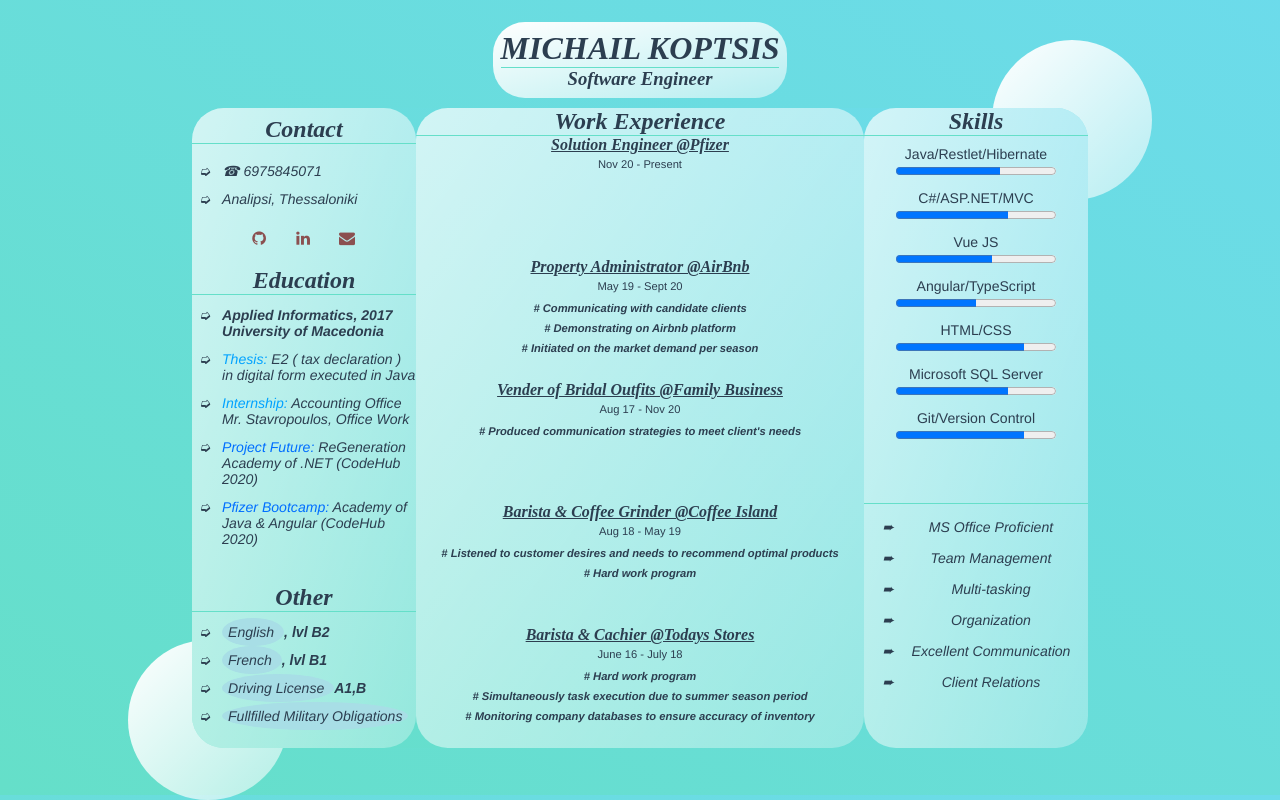
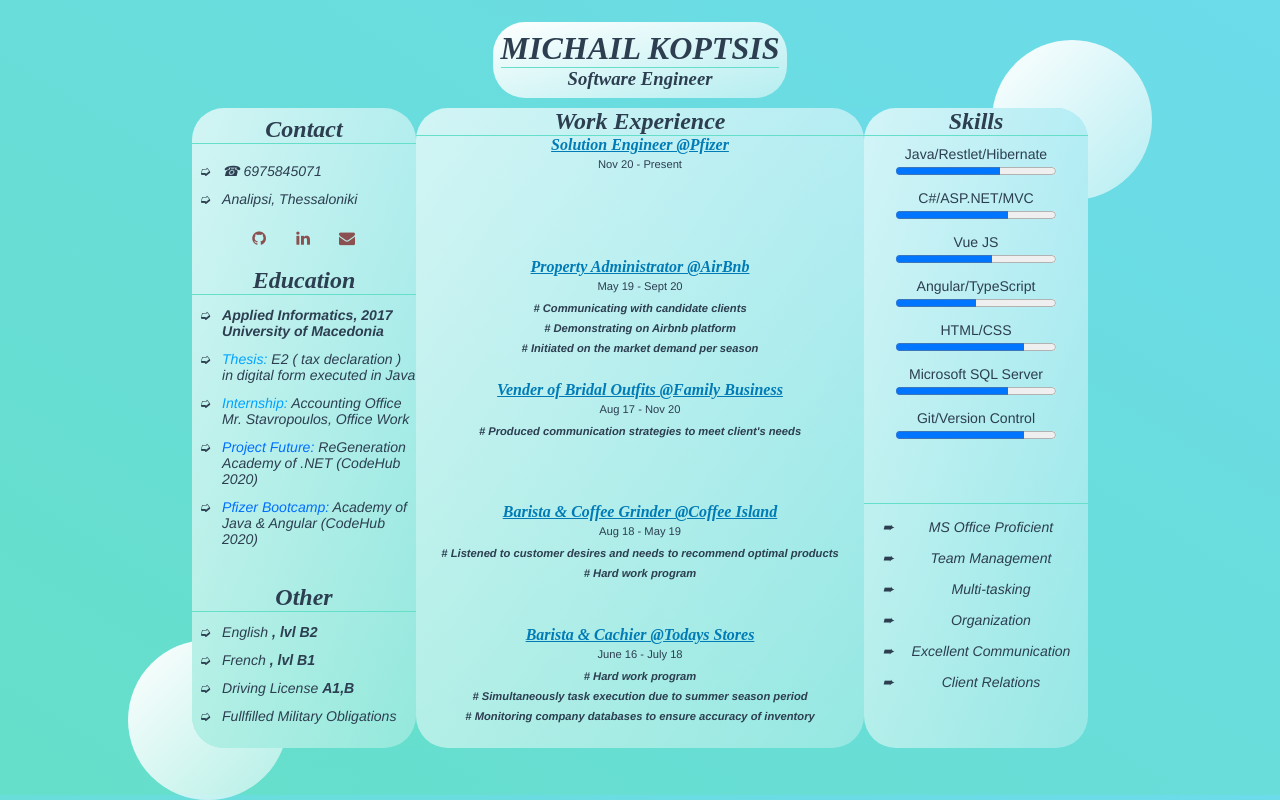
Before and after one commit to mixailkop10/My_CV, a Vue app: page / in a window 1280 px wide. Built offline with nearby package versions, Linux system fonts and the light colour scheme.

Commit message:
finish last styling

```diff
--- a/src/components/HomePage.vue
+++ b/src/components/HomePage.vue
@@ -266,6 +266,7 @@ h4 {
   font-style: italic;
   font-family: -webkit-pictograph;
   text-decoration: underline;
+  color: #007bb6;
 }
 li {
   list-style-type: "➭   ";
@@ -343,11 +344,11 @@ p {
   margin-left: 30px;
   margin-top: 12px;
 }
-.other-title {
+/* .other-title {
   background-color: rgb(168, 222, 230);
   border-radius: 50%;
   padding: 6px;
-}
+} */
 .grade {
   font-family: Arial, Helvetica, sans-serif;
   font-style: oblique;
@@ -358,6 +359,7 @@ p {
   flex: 2;
   display: flex;
   flex-direction: column;
+  justify-content: space-between;
   background: linear-gradient(
     to right bottom,
     rgba(255, 255, 255, 0.7),
```
